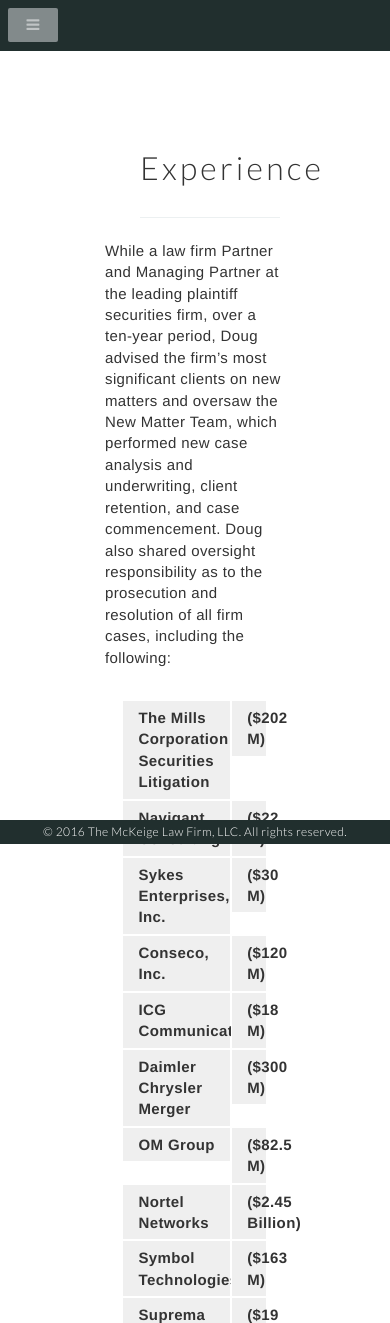
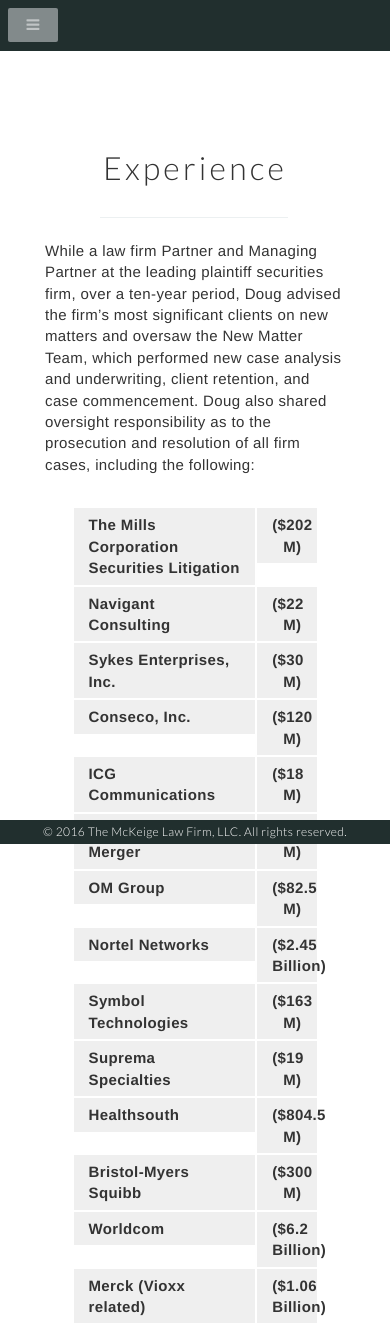
Before and after one commit to chexare/chexare.github.io, a PHP site: page /experience.html in a window 390 px wide. Shown: the top 1323 px of the page. Run offline with PHP 8.4, Linux system fonts and the light colour scheme.

Commit message:
final content edits

```diff
--- a/css/main.css
+++ b/css/main.css
@@ -2962,6 +2962,7 @@
 				display: block;
 				max-width: 226px;
 				border: 1px solid #efefef;
+				float: none;
 			}
 			#page-wrapper {
 				-moz-backface-visibility: hidden;
--- a/experience.html
+++ b/experience.html
@@ -33,10 +33,10 @@
 			<!-- Banner -->
 				<section id="bio">
 					<div class="container home_splash">
-						<div class="col-xs-8 col-xs-offset-2 advisor">
+						<div class="col-xs-12 col-sm-8 col-sm-offset-2 advisor">
 							<div class="col-xs-8 col-xs-offset-2">
 								<h2 class="dark_font_centered">Experience</h2>
-								<hr class="col-xs-12">
+								<hr class="col-xs-10 col-sm-12">
 
 							</div>
 							<div class="col-xs-12">
```
